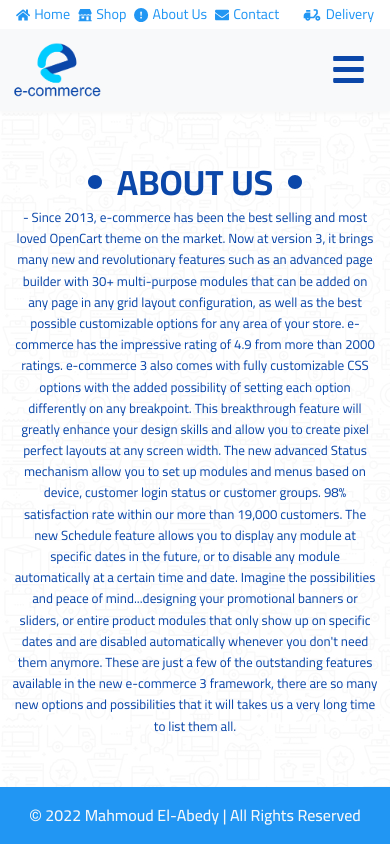
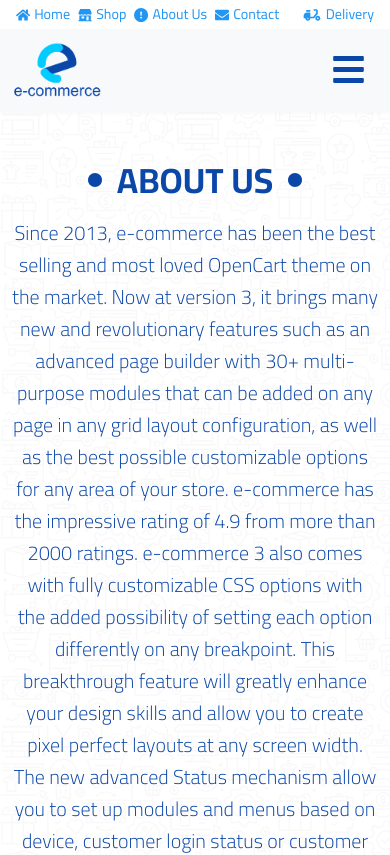
Before and after one commit to MahmoudElsayed98/E-Commerce-Website-React-Class-Components, a React (Create React App) app: page /E-Commerce-Website-React-Class-Components/about in a window 390 px wide. Shown: the top 855 px of the page. Built offline with nearby package versions, Linux system fonts and the light colour scheme.

Commit message:
fix responsive problems

```diff
--- a/src/components/About/index.css
+++ b/src/components/About/index.css
@@ -16,8 +16,8 @@
   opacity: 0.03;
 }
 .about .container p {
-  width: 85%;
-  font-size: 17px;
+  /* width: 85%; */
+  /* font-size: 17px; */
   line-height: 1.6;
 }
 .about .container h1 {
@@ -28,27 +28,27 @@
     font-size: 45px;
   }
   .about .container p {
-    width: 87.5%;
-    font-size: 16px;
+    /* width: 87.5%; */
+    /* font-size: 16px; */
   }
 }
 @media (max-width: 991px) {
+  .about .container h1 {
+    font-size: 40px;
+  }
+  .about .container p {
+    /* width: 100%; */
+    /* font-size: 15px; */
+  }
+}
+@media (max-width: 767px) {
   .about {
     min-height: calc(100vh - (29.23px + 81.47px + 57px));
   }
   .about .container h1 {
-    font-size: 40px;
-  }
-  .about .container p {
-    width: 100%;
-    font-size: 15px;
-  }
-}
-@media (max-width: 767px) {
-  .about .container h1 {
     font-size: 35px;
   }
   .about .container p {
-    font-size: 13.25px;
+    /* font-size: 13.25px; */
   }
 }
--- a/src/components/About/index.js
+++ b/src/components/About/index.js
@@ -5,15 +5,15 @@ import "./index.css";
 class About extends Component {
   render() {
     return (
-      <div className="about py-4 d-flex justify-content-center align-items-center">
+      <div className="about py-4">
         <div className="container d-flex flex-column justify-content-center align-items-center">
-          <h1 className="fw-bold mb-1 text-center text-uppercase d-flex align-items-center">
+          <h1 className="fw-bold mt-4 mb-3 text-center text-uppercase d-flex align-items-center">
             <GoPrimitiveDot size="1.75rem" className="me-2" />
             About Us
             <GoPrimitiveDot size="1.75rem" className="ms-2" />
           </h1>
-          <p className="text-center mb-0">
-            - Since 2013, e-commerce has been the best selling and most loved
+          <p className="text-center text-md-start mb-0 lead">
+            Since 2013, e-commerce has been the best selling and most loved
             OpenCart theme on the market. Now at version 3, it brings many new
             and revolutionary features such as an advanced page builder with 30+
             multi-purpose modules that can be added on any page in any grid
--- a/src/components/Cart/Cart.css
+++ b/src/components/Cart/Cart.css
@@ -59,9 +59,6 @@
   font-size: 42px;
 }
 @media (max-width: 991px) {
-  .cart-comp {
-    min-height: calc(100vh - (29.23px + 81.47px + 57px));
-  }
   .cart-comp .cart-item a:nth-of-type(2) {
     font-size: 15px;
   }
@@ -83,6 +80,9 @@
   }
 }
 @media (max-width: 767px) {
+  .cart-comp {
+    min-height: calc(100vh - (29.23px + 81.47px + 57px));
+  }
   .cart-info p {
     font-size: 25px;
   }
--- a/src/components/Contact/index.css
+++ b/src/components/Contact/index.css
@@ -1,5 +1,5 @@
 .contact {
-  height: calc(100vh - (32px + 81.47px + 57px));
+  min-height: calc(100vh - (32px + 81.47px + 57px));
   position: relative;
   color: var(--mainColor);
 }
@@ -40,9 +40,6 @@
   }
 }
 @media (max-width: 991px) {
-  .contact {
-    min-height: calc(100vh - (29.23px + 81.47px + 57px));
-  }
   .contact form {
     width: 85%;
   }
@@ -51,6 +48,9 @@
   }
 }
 @media (max-width: 767px) {
+  .contact {
+    min-height: calc(100vh - (29.23px + 81.47px + 57px));
+  }
   .contact form {
     width: 100%;
   }
--- a/src/components/Contact/index.js
+++ b/src/components/Contact/index.js
@@ -35,9 +35,9 @@ class App extends Component {
 
   render() {
     return (
-      <div className="contact">
-        <div className="container d-flex flex-column align-items-center justify-content-center h-100">
-          <h1 className="fw-bold pb-md-4 mb-0 text-center text-uppercase">
+      <div className="contact py-4">
+        <div className="container d-flex flex-column align-items-center">
+          <h1 className="fw-bold pt-4 pb-3 mb-0 text-center text-uppercase">
             Contact Us
           </h1>
           <Form id="contact-form" onSubmit={this.handleSubmit} method="POST">
--- a/src/components/Header/UpperHeader/index.css
+++ b/src/components/Header/UpperHeader/index.css
@@ -11,7 +11,7 @@
   color: var(--mainColor);
 }
 
-@media (max-width: 991px) {
+@media (max-width: 767px) {
   .links a,
   .links .delivery {
     font-size: 14.15px;
--- a/src/components/Home/index.css
+++ b/src/components/Home/index.css
@@ -17,7 +17,7 @@
   opacity: 0.03;
 }
 .home .container .row {
-  height: calc(100vh - (32px + 81.47px + 57px));
+  min-height: calc(100vh - (32px + 81.47px + 57px));
 }
 .home .text {
   color: var(--mainColor);
@@ -47,14 +47,11 @@
   font-size: 1.25rem;
 }
 @media (max-width: 991px) {
-  .home {
-    min-height: calc(100vh - (29.23px + 81.47px + 57px));
-  }
   .home .container .row {
-    height: fit-content;
+    min-height: fit-content;
   }
   .home .text h1 {
-    font-size: 47.5px;
+    font-size: 42.5px;
     line-height: 1.3;
   }
   .home .text .btn-primary {
@@ -71,6 +68,9 @@
   }
 }
 @media (max-width: 767px) {
+  .home {
+    min-height: calc(100vh - (29.23px + 81.47px + 57px));
+  }
   .home .text h1 {
     font-size: 40px;
     line-height: 1.3;
--- a/src/components/Home/index.js
+++ b/src/components/Home/index.js
@@ -7,11 +7,11 @@ import { Link } from "react-router-dom";
 class Home extends Component {
   render() {
     return (
-      <div className="home d-flex justify-content-center align-items-center d-lg-block">
+      <div className="home d-flex justify-content-center align-items-center d-lg-block py-4 py-lg-0">
         <div className="container">
-          <div className="row align-items-center flex-column flex-lg-row py-2">
+          <div className="row align-items-center flex-column flex-lg-row py-lg-4">
             <div className="position-relative col-11 col-md-8 col-lg-6 mb-1 mb-lg-0">
-              <img src={image} className="img-fluid " alt="Welcome Img" />
+              <img src={image} className="img-fluid" alt="Welcome Img" />
             </div>
             <div className="col-11 col-md-8 col-lg-6 text-center text">
               <h1 className="text-uppercase mb-lg-3">
--- a/src/components/Register/index.js
+++ b/src/components/Register/index.js
@@ -27,7 +27,7 @@ class Register extends Component {
     return (
       <div className="register">
         <div className="container d-flex justify-content-center align-items-center h-100">
-          <div className="register-form my-5 py-4 rounded d-flex flex-column align-items-center">
+          <div className="register-form my-4 py-4 rounded d-flex flex-column align-items-center">
             <h1 className="fw-bold mb-0 text-center text-uppercase">Sign Up</h1>
             <Form id="register-form" onSubmit={this.handleSubmit} method="POST">
               <Form.Group className="mb-3">
--- a/src/components/SignIn/index.js
+++ b/src/components/SignIn/index.js
@@ -26,7 +26,7 @@ class SignIn extends Component {
     return (
       <div className="login">
         <div className="container d-flex justify-content-center align-items-center h-100">
-          <div className="login-form my-5 py-4 rounded d-flex flex-column align-items-center">
+          <div className="login-form my-4 py-4 rounded d-flex flex-column align-items-center">
             <h1 className="fw-bold mb-0 text-center text-uppercase">login</h1>
             <Form id="login-form" onSubmit={this.handleSubmit} method="POST">
               <Form.Group className="mb-3">
```
Also changed, not shown: src/components/Products/ProductDetails/index.css (+31 -34 lines).
